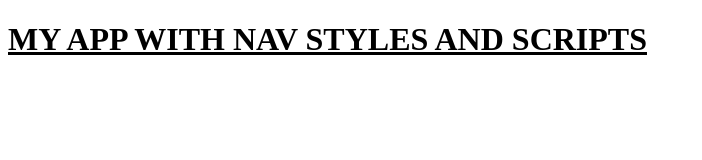
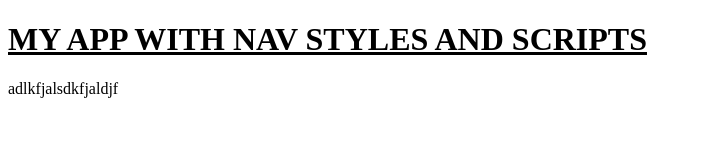
Before and after one commit to charlotteshih/test_repo, a plain HTML site: page index.html in a window 1280 px wide. Shown: the whole page, without its empty margins (0-702 px from the left). Drawn offline with Linux system fonts and the light colour scheme.

Commit message:
added text in body

```diff
--- a/index.html
+++ b/index.html
@@ -10,6 +10,7 @@
 </head>
 <body>
     <h1>My App with Nav Styles and Scripts</h1>
+    <p>adlkfjalsdkfjaldjf</p>
     <script src="app.js"></script>
 </body>
 </html>
```
